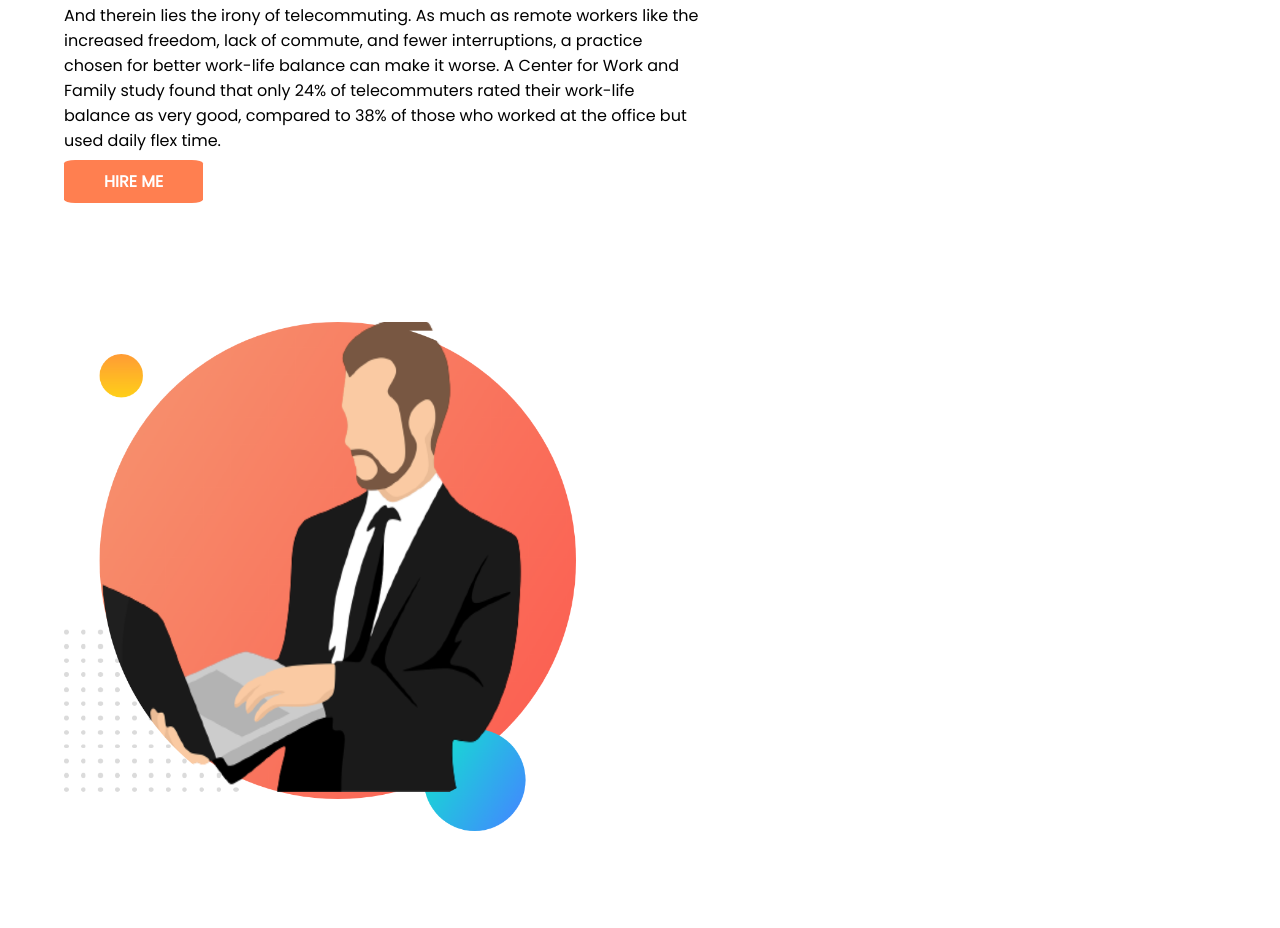
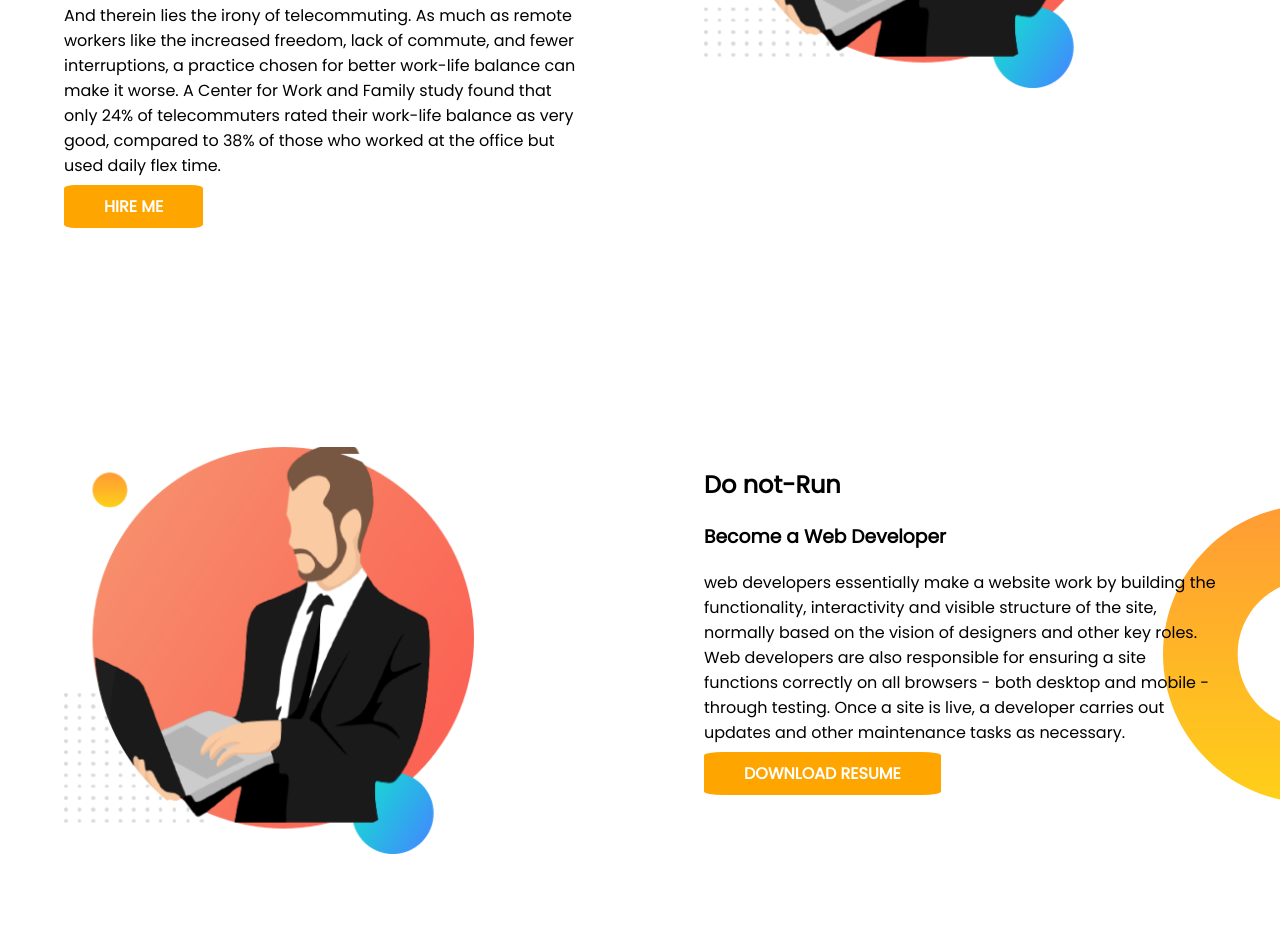
Before and after one commit to pallabraj/Developer-portfolio, a plain HTML site: page index.html in a window 1280 px wide. Shown: the part 383-1311 px from the top of the page. Before the commit the page ends 1285 px from the top, so only its background shows below. Drawn offline with Linux system fonts and the light colour scheme.

Commit message:
dream dev

```diff
--- a/index.html
+++ b/index.html
@@ -30,11 +30,28 @@
             </p>
             <a class="link-button" target="_blank" href="https://github.com/pallabraj/Developer-portfolio">HIRE ME</a>
         </div>
-    </section>
+
 
     <div class="half-width">
         <img src="images/portbg.png" alt="">
     </div>
+</section>
+
+<section class="donot-Run">
+    <div class="half-width">
+        <img src="images/portbg.png" alt="">
+    </div>
+    <div class="half-width">
+        <h2>Do not-Run</h2>
+        <h3>Become a Web Developer</h3>
+        <p>web developers essentially make a website work by building the functionality, interactivity and visible structure of the site, normally based on the vision of designers and other key roles.
+
+            Web developers are also responsible for ensuring a site functions correctly on all browsers - both desktop and mobile - through testing. Once a site is live, a developer carries out  updates and other maintenance tasks as necessary.</p>
+
+            <a class="link-button" target="_blank" href="">DOWNLOAD RESUME</a>
+    </div>
+
+</section>
 
 </body>
 
--- a/style.css
+++ b/style.css
@@ -11,6 +11,7 @@ h1{
 
 section{
     display: flex;
+    margin-bottom: 100px;
 }
 
 .half-width{
@@ -22,7 +23,7 @@ section{
 }
 .link-button{
     text-decoration: none;
-    background-color: coral;
+    background-color: orange;
     padding: 10px 40px;
     border-radius: 8%;
     color: white;
@@ -33,3 +34,8 @@ section{
     background-image: url(images/top-banner.png);
     background-repeat: no-repeat;
 }
+.donot-Run{
+    background-image: url(images/dream-bg.png);
+    background-repeat: no-repeat;
+    background-position: right;
+}
```
